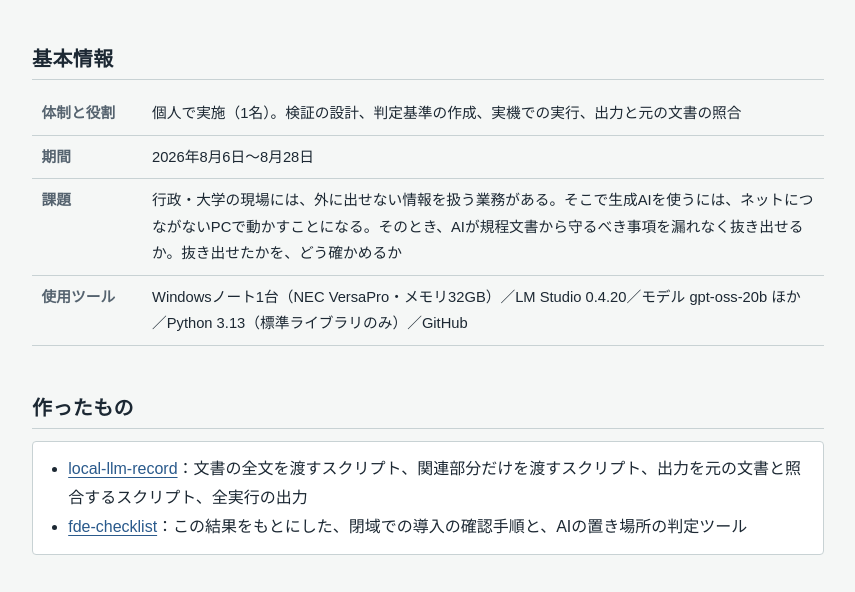
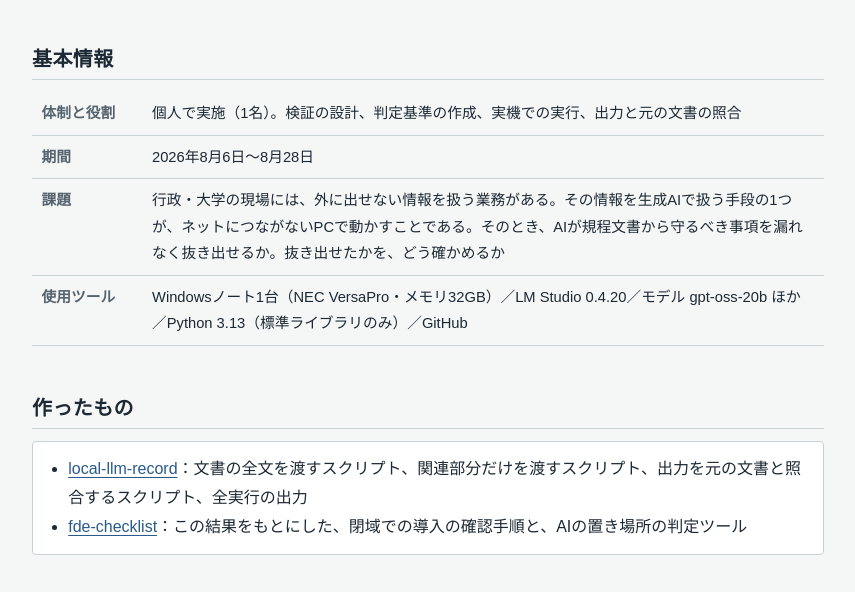
Before and after one commit to takashi-101/takashi-101.github.io, a plain HTML site: page portfolio/closed-llm.html in a window 1280 px wide. Shown: the part 208-800 px from the top of the page, without its empty margins (212-1067 px from the left). Drawn offline with Linux system fonts and the light colour scheme; a web font is replaced by a local one.

Commit message:
閉域環境での生成AIの検証：課題の書き方を、閉域を手段の1つとする表現に直す

```diff
--- a/portfolio/closed-llm.html
+++ b/portfolio/closed-llm.html
@@ -22,7 +22,7 @@
   <div class="tbl"><table>
     <tr><th>体制と役割</th><td>個人で実施（1名）。検証の設計、判定基準の作成、実機での実行、出力と元の文書の照合</td></tr>
     <tr><th>期間</th><td>2026年8月6日〜8月28日</td></tr>
-    <tr><th>課題</th><td>行政・大学の現場には、外に出せない情報を扱う業務がある。そこで生成AIを使うには、ネットにつながないPCで動かすことになる。そのとき、AIが規程文書から守るべき事項を漏れなく抜き出せるか。抜き出せたかを、どう確かめるか</td></tr>
+    <tr><th>課題</th><td>行政・大学の現場には、外に出せない情報を扱う業務がある。その情報を生成AIで扱う手段の1つが、ネットにつながないPCで動かすことである。そのとき、AIが規程文書から守るべき事項を漏れなく抜き出せるか。抜き出せたかを、どう確かめるか</td></tr>
     <tr><th>使用ツール</th><td>Windowsノート1台（NEC VersaPro・メモリ32GB）／LM Studio 0.4.20／モデル gpt-oss-20b ほか／Python 3.13（標準ライブラリのみ）／GitHub</td></tr>
   </table></div>
 </section>
```
